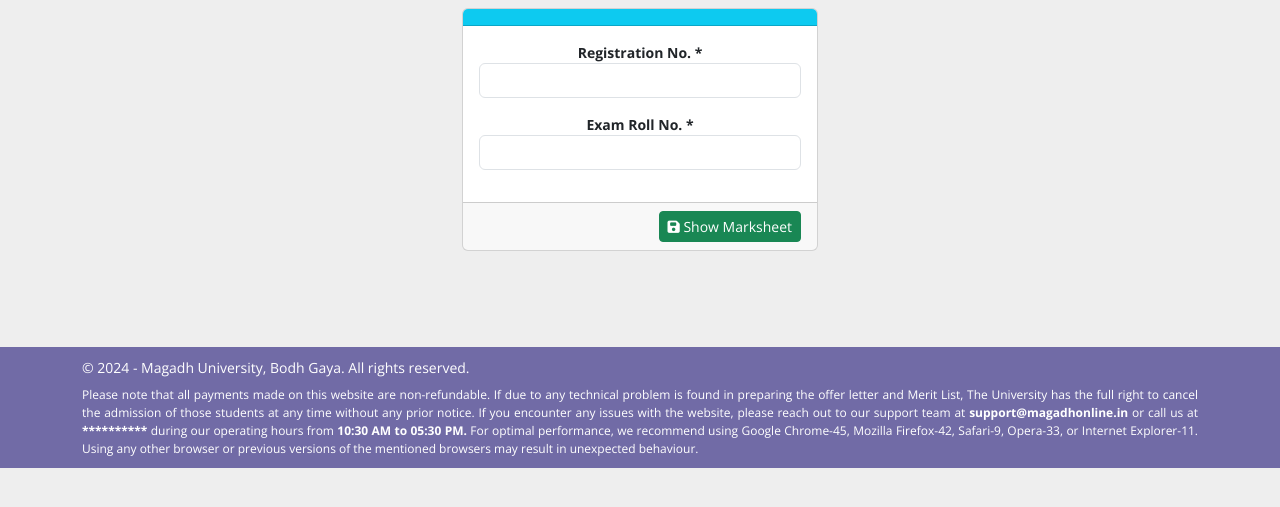
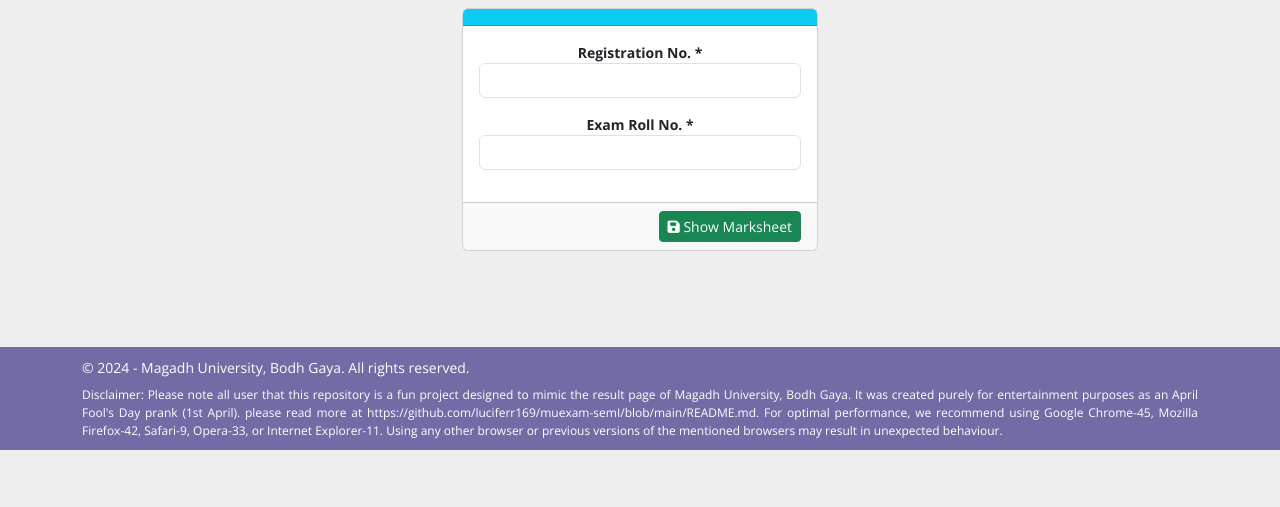
Before and after one commit to luciferr169/muexam-semI, a plain HTML site: page index.html in a window 1280 px wide. Shown: the part 177-684 px from the top of the page. Drawn offline with nearby package versions, Linux system fonts and the light colour scheme; a web font is replaced by a local one.

Commit message:
Update index.html

```diff
--- a/index.html
+++ b/index.html
@@ -59,7 +59,7 @@
         <div class="container">
             <div class="copyright mb-2">&copy; 2024 - Magadh University, Bodh Gaya. All rights reserved.</div>
 			<div class="text-justify notes">
-        	Please note that all payments made on this website are non-refundable. If due to any technical problem is found in preparing the offer letter and Merit List, The University has the full right to cancel the admission of those students at any time without any prior notice. If you encounter any issues with the website, please reach out to our support team at <b>support@magadhonline.in</b> or call us at <b>**********</b> during our operating hours from <b>10:30 AM to 05:30 PM.</b> For optimal performance, we recommend using Google Chrome-45, Mozilla Firefox-42, Safari-9, Opera-33, or Internet Explorer-11. Using any other browser or previous versions of the mentioned browsers may result in unexpected behaviour.<!-- Stay up to date with the latest browser updates by visiting <a href="https://www.browsehappy.com" class="text-white" target="_blank">browsehappy.com</a>. -->
+        	Disclaimer: Please note all user that this repository is a fun project designed to mimic the result page of Magadh University, Bodh Gaya. It was created purely for entertainment purposes as an April Fool's Day prank (1st April). please read more at https://github.com/luciferr169/muexam-semI/blob/main/README.md. For optimal performance, we recommend using Google Chrome-45, Mozilla Firefox-42, Safari-9, Opera-33, or Internet Explorer-11. Using any other browser or previous versions of the mentioned browsers may result in unexpected behaviour.<!-- Stay up to date with the latest browser updates by visiting <a href="https://www.browsehappy.com" class="text-white" target="_blank">browsehappy.com</a>. -->
         </div>
         </div>
     </footer>
```
